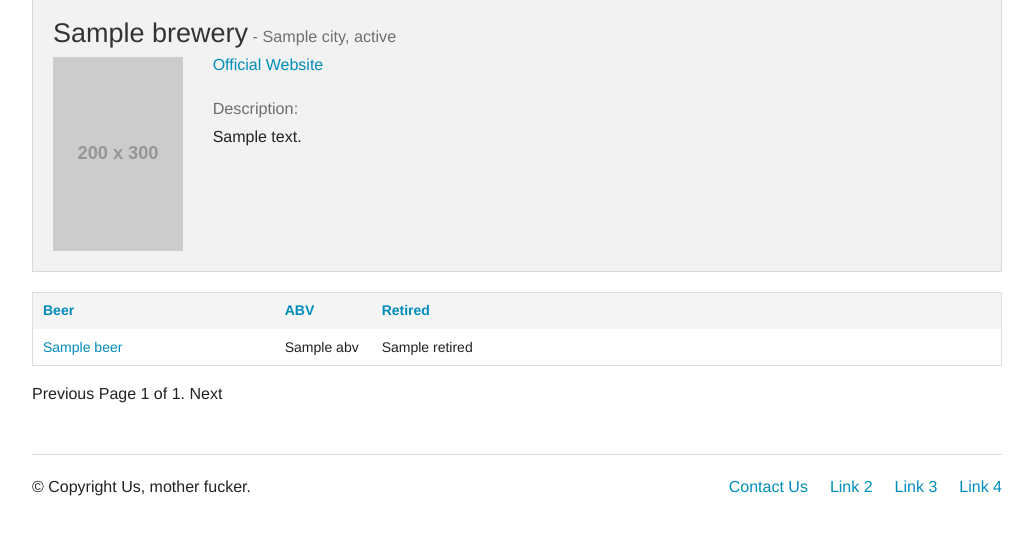
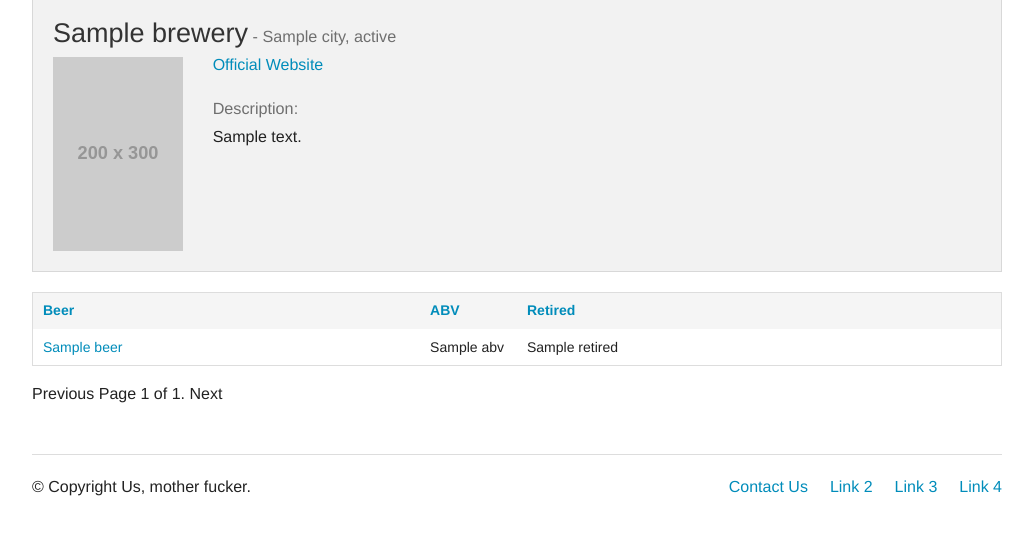
Before and after one commit to billettta/beertracker, a Django app: template tracker/templates/tracker/breweryDetail.html in a window 1280 px wide. Shown: the part 62-597 px from the top of the page, without its empty margins (123-1156 px from the left). Run offline with Django 3.2, Linux system fonts and the light colour scheme; the template is opened without the code that fills it: most values are stand-ins (such as "Sample title", 1, 10 or a date in 2020); grey boxes labelled with a size stand in for pictures from a placeholder-image service; some libraries are stand-ins or nearby versions.

Commit message:
minor sorting change

```diff
--- a/tracker/templates/tracker/breweryDetail.html
+++ b/tracker/templates/tracker/breweryDetail.html
@@ -41,9 +41,9 @@
         <table style="width:100%">
         <thead>
         <tr>
-          <th style="width:25%"><a href="?page={{ beers.number }}&order_by={% ifequal request.GET.order_by 'name' %}-{% endifequal %}name">Beer</i></a></th>
-          <th style="width:10%"><a href="?page={{ beers.number }}&order_by={% ifequal request.GET.order_by 'abv' %}-{% endifequal %}abv">ABV</a></th>
-          <th style="width:65%"><a href="?page={{ beers.number }}&order_by={% ifequal request.GET.order_by 'retired' %}-{% endifequal %}retired">Retired</a></th>
+          <th style="width:40%"><a href="?order_by={% ifequal request.GET.order_by 'name' %}-{% endifequal %}name">Beer</i></a></th>
+          <th style="width:10%"><a href="?order_by={% ifequal request.GET.order_by 'abv' %}-{% endifequal %}abv">ABV</a></th>
+          <th style="width:50%"><a href="?order_by={% ifequal request.GET.order_by 'retired' %}-{% endifequal %}retired">Retired</a></th>
         </tr>
         </thead>
         <tbody>
```
